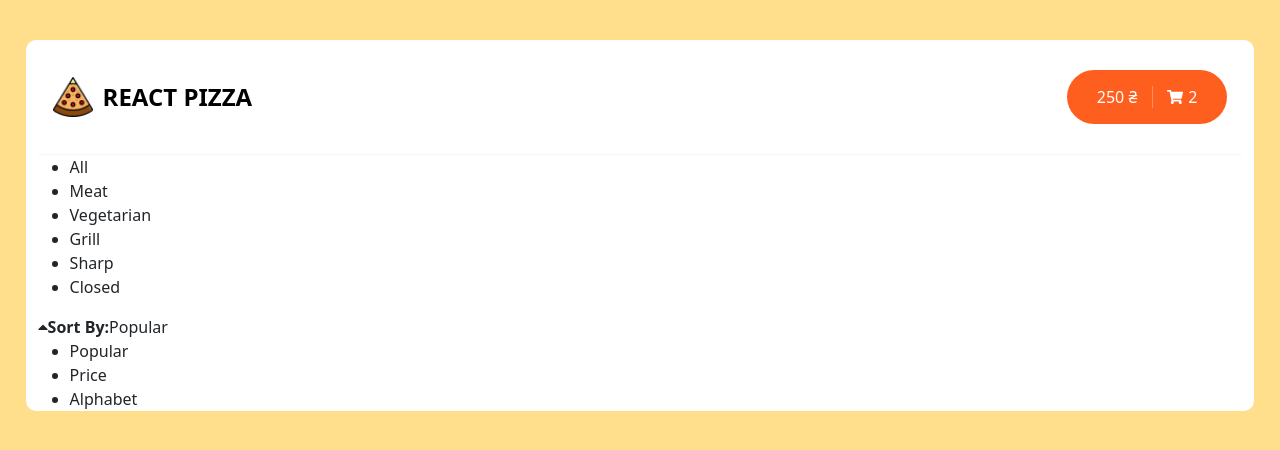
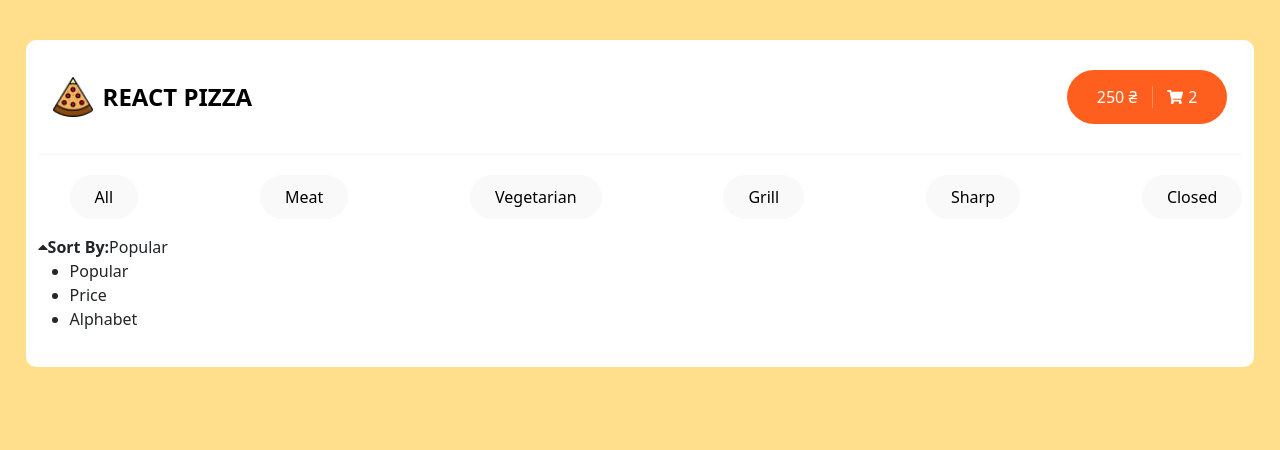
Before and after one commit to gavryk/pizza-app, a React (Create React App) app: page / in a window 1280 px wide. Shown: the top 450 px of the page. Built offline with nearby package versions, Linux system fonts and the light colour scheme.

Commit message:
home content start

```diff
--- a/src/App.js
+++ b/src/App.js
@@ -2,7 +2,8 @@ import './App.scss'
 import Header from "./components/Header/Header";
 import React from "react";
 import Home from "./Pages/Home/Home";
-import {Route, Switch} from "react-router-dom";
+import { Route, Switch } from "react-router-dom";
+import Cart from "./Pages/Cart/Cart";
 
 const App = () => {
     return (
@@ -15,6 +16,9 @@ const App = () => {
                         <Route exact path='/'>
                             <Home />
                         </Route>
+                        <Route exact path='/cart'>
+                            <Cart />
+                        </Route>
                     </Switch>
                </div>
            </div>
--- /dev/null
+++ b/src/Pages/Cart/Cart.jsx
@@ -0,0 +1,11 @@
+import React from "react";
+
+const Cart = () => {
+    return (
+        <div className='cart-wrapper'>
+            <h1>Cart</h1>
+        </div>
+    )
+}
+
+export default Cart;
--- a/src/Pages/Home/Home.jsx
+++ b/src/Pages/Home/Home.jsx
@@ -1,11 +1,12 @@
 import {FontAwesomeIcon} from "@fortawesome/react-fontawesome";
 import {faCaretUp} from "@fortawesome/free-solid-svg-icons";
 import React from "react";
+import style from './Home.module.scss'
 
 const Home = () => {
     return (
-        <div className="content__top">
-            <div className="categories">
+        <div className={ style.content__top }>
+            <div className={ style.categories }>
                 <ul>
                     <li className="active">All</li>
                     <li>Meat</li>
--- /dev/null
+++ b/src/Pages/Home/Home.module.scss
@@ -0,0 +1,23 @@
+.content__top {
+  padding: 20px 0;
+  .categories {
+    ul {
+      list-style: none;
+      display: flex;
+      justify-content: space-between;
+      align-items: center;
+      li {
+        color: #000;
+        padding: 10px 25px;
+        background: #F9F9F9;
+        border-radius: 30px;
+        cursor: pointer;
+        transition: all .3s ease-in-out;
+        &:hover {
+          background: #000;
+          color: #fff;
+        }
+      }
+    }
+  }
+}
```
